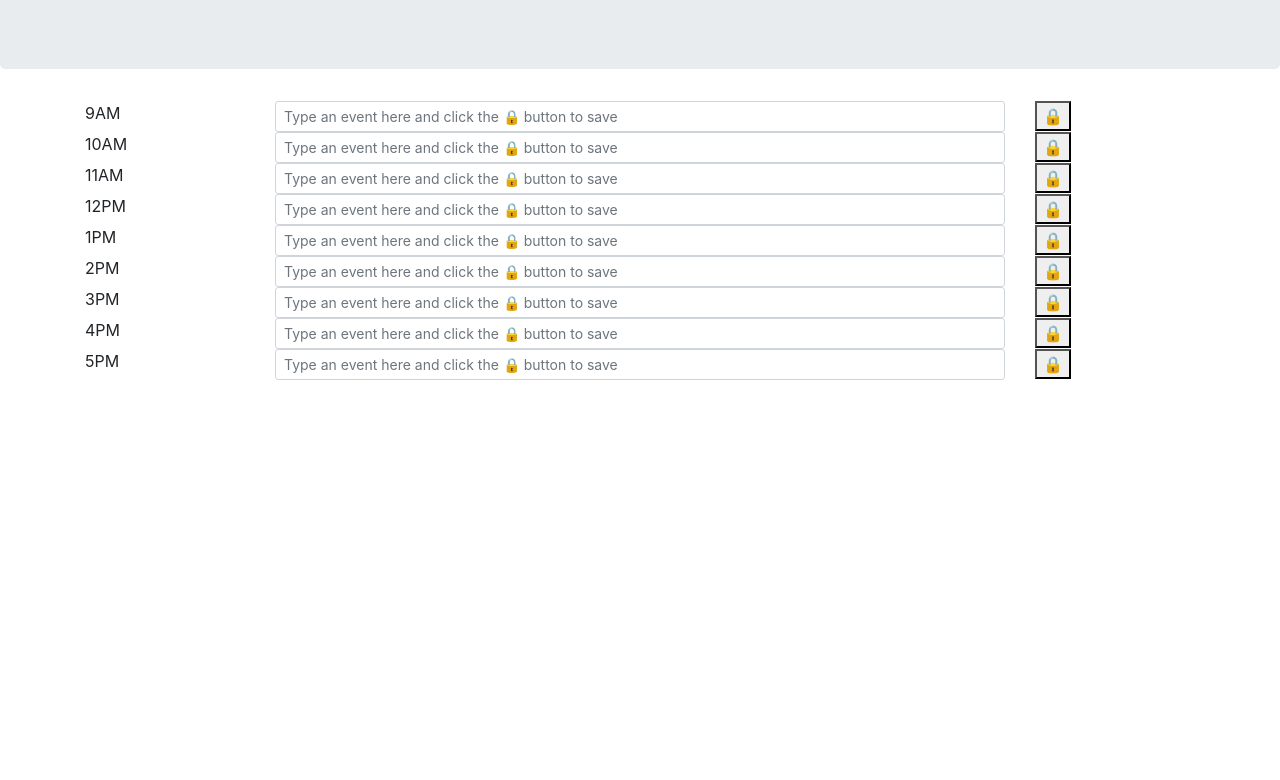
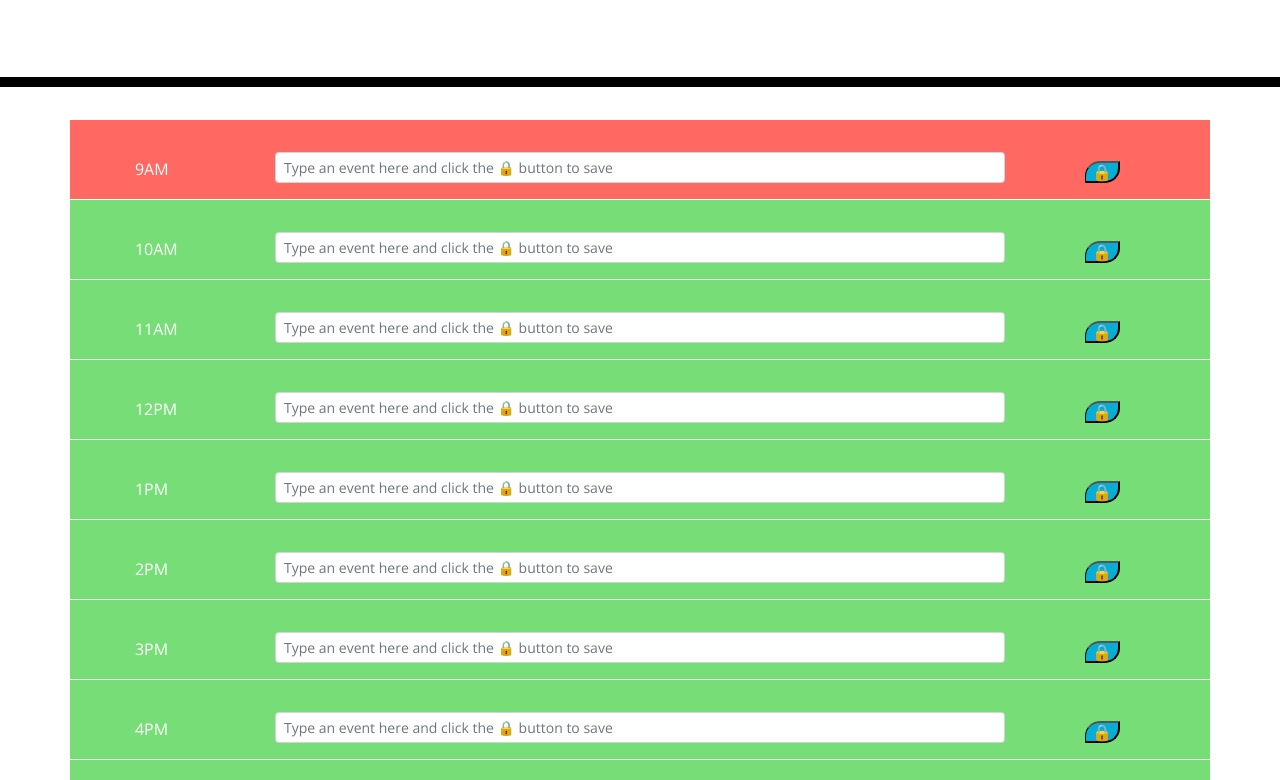
Before and after one commit to bryangholipour/scheduler-challenge, a plain HTML site: page index.html in a window 1280 px wide. Shown: the part 295-1075 px from the top of the page. Before the commit the page ends 800 px from the top, so only its background shows below. Drawn offline with nearby package versions, Linux system fonts and the light colour scheme; the site is published under a folder, as on GitHub Pages, so addresses that start at the root find nothing.

Commit message:
fixed css link

```diff
--- a/index.html
+++ b/index.html
@@ -27,7 +27,7 @@
       href="https://fonts.googleapis.com/css?family=Open+Sans&display=swap"
       rel="stylesheet"
     />
-    <link rel="stylesheet" href="/Assets/style.css" />
+    <link rel="stylesheet" href="./Assets/style.css" />
     <title>Work Day Scheduler</title>
     <p id="1a" class="answer"></p>
   </head>
```
